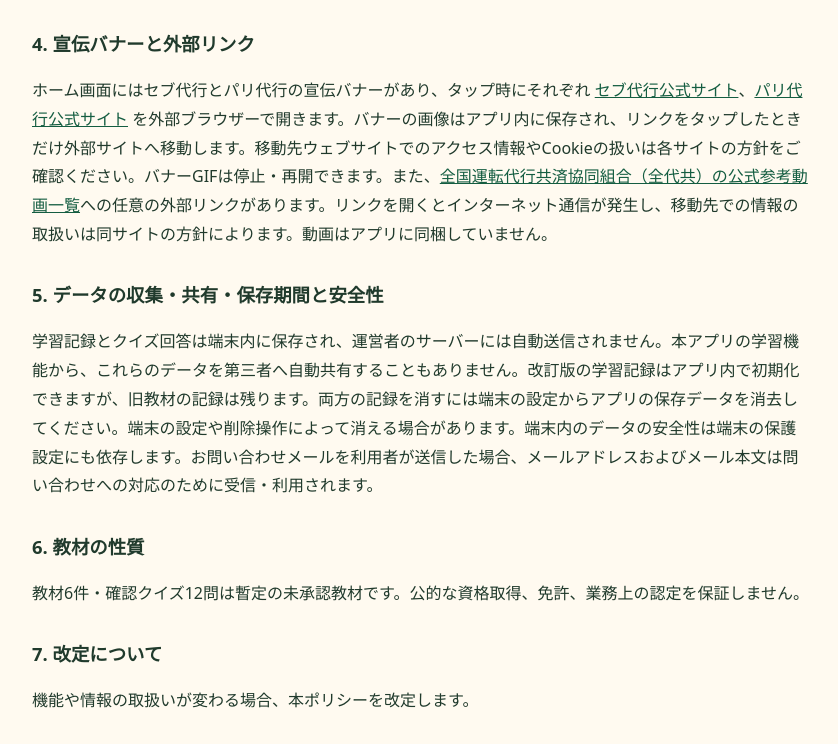
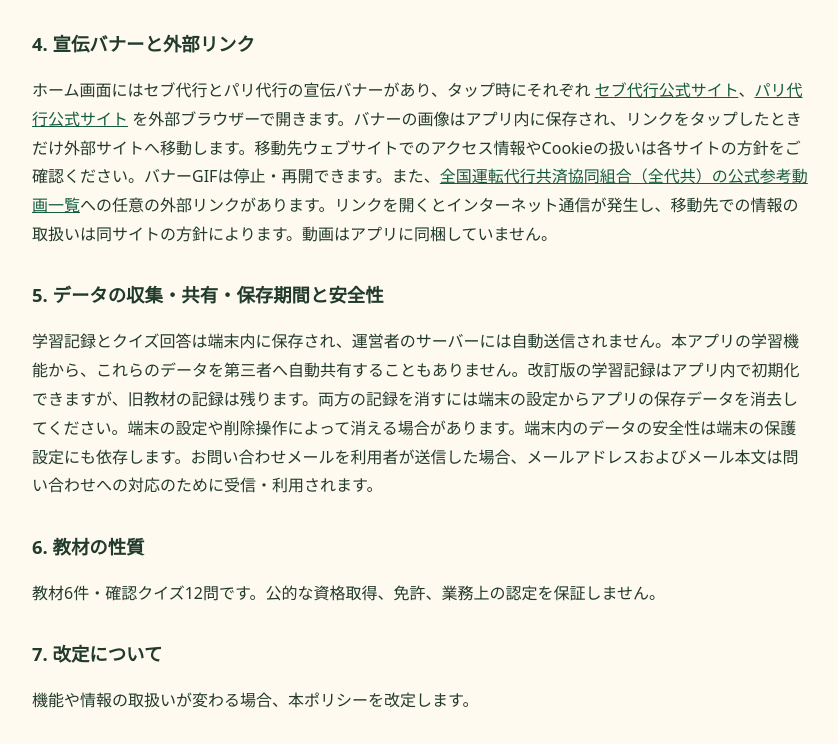
Before and after one commit to cebudaiko/daiko-meter-legal, a plain HTML site: page subcoach-privacy.html in a window 1280 px wide. Shown: the part 768-1512 px from the top of the page, without its empty margins (218-1056 px from the left). Drawn offline with Linux system fonts and the light colour scheme.

Commit message:
Drop provisional wording from the Subcoach privacy policy (#13)
The teaching materials are now the official version. Keep the statement that the app does not grant public qualifications or licenses, and leave data handling unchanged.

Co-authored-by: Cursor Agent <cursoragent@cursor.com>
Co-authored-by: cebudaiko <cebudaiko@users.noreply.github.com>

```diff
--- a/subcoach-privacy.html
+++ b/subcoach-privacy.html
@@ -6,6 +6,6 @@
 <h2>3. 質問コピーと外部AI</h2><p>入力した質問は、ご自身が「質問をコピー」を押したときに端末のクリップボードにコピーされます。アプリは質問をAI APIへ自動送信せず、AI APIの利用料金をアプリから請求しません。ほかのAIサービスへ手動で貼り付けた後の情報の取扱いは、そのサービスの方針によります。氏名、電話番号、住所、実際の通話内容、秘密情報を入力しないでください。</p>
 <h2>4. 宣伝バナーと外部リンク</h2><p>ホーム画面にはセブ代行とパリ代行の宣伝バナーがあり、タップ時にそれぞれ <a href="https://cebudaiko.com/" target="_blank" rel="noopener noreferrer">セブ代行公式サイト</a>、<a href="https://parisdaiko.com/" target="_blank" rel="noopener noreferrer">パリ代行公式サイト</a> を外部ブラウザーで開きます。バナーの画像はアプリ内に保存され、リンクをタップしたときだけ外部サイトへ移動します。移動先ウェブサイトでのアクセス情報やCookieの扱いは各サイトの方針をご確認ください。バナーGIFは停止・再開できます。また、<a href="https://www.daikokyosai.or.jp/movie/" target="_blank" rel="noopener noreferrer">全国運転代行共済協同組合（全代共）の公式参考動画一覧</a>への任意の外部リンクがあります。リンクを開くとインターネット通信が発生し、移動先での情報の取扱いは同サイトの方針によります。動画はアプリに同梱していません。</p>
 <h2>5. データの収集・共有・保存期間と安全性</h2><p>学習記録とクイズ回答は端末内に保存され、運営者のサーバーには自動送信されません。本アプリの学習機能から、これらのデータを第三者へ自動共有することもありません。改訂版の学習記録はアプリ内で初期化できますが、旧教材の記録は残ります。両方の記録を消すには端末の設定からアプリの保存データを消去してください。端末の設定や削除操作によって消える場合があります。端末内のデータの安全性は端末の保護設定にも依存します。お問い合わせメールを利用者が送信した場合、メールアドレスおよびメール本文は問い合わせへの対応のために受信・利用されます。</p>
-<h2>6. 教材の性質</h2><p>教材6件・確認クイズ12問は暫定の未承認教材です。公的な資格取得、免許、業務上の認定を保証しません。</p>
+<h2>6. 教材の性質</h2><p>教材6件・確認クイズ12問です。公的な資格取得、免許、業務上の認定を保証しません。</p>
 <h2>7. 改定について</h2><p>機能や情報の取扱いが変わる場合、本ポリシーを改定します。</p>
 <footer><a class="back" href="index.html">← アプリのホームへ戻る</a></footer></main></body></html>
```
